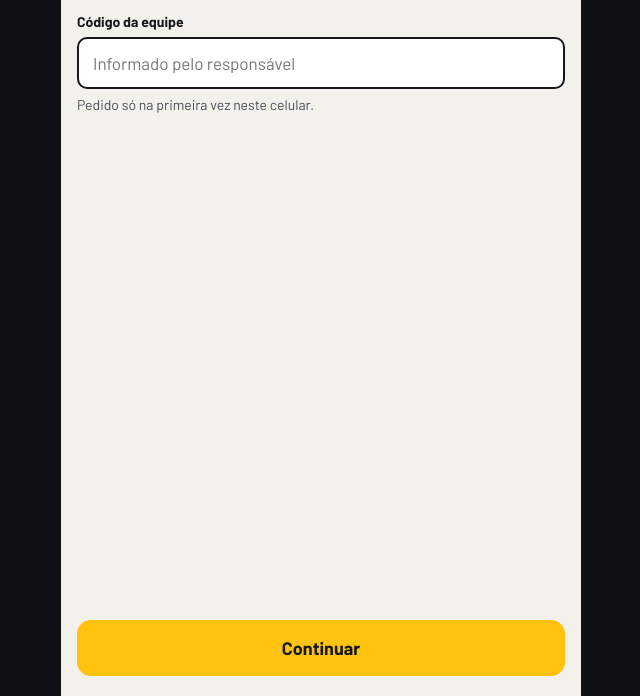
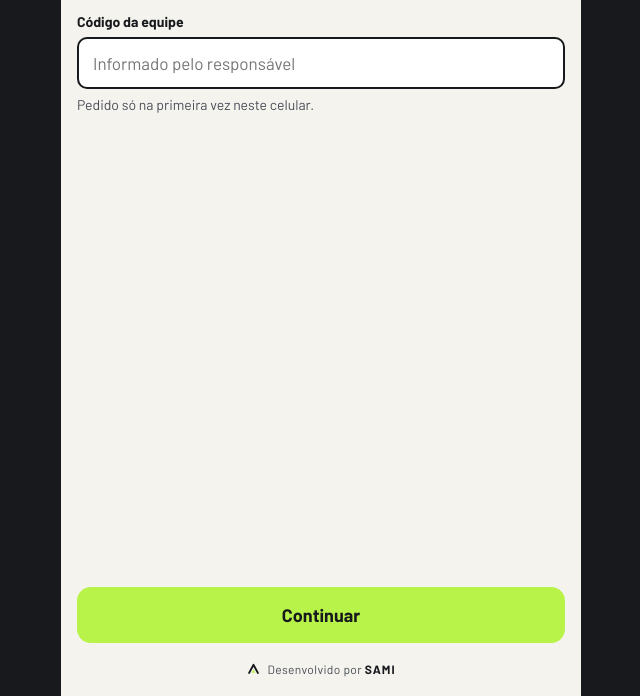
Before and after one commit to atoegis/app-inspecao, a plain HTML site: page index.html in a window 1280 px wide. Shown: the part 104-800 px from the top of the page, without its empty margins (319-959 px from the left). Drawn offline with nearby package versions, Linux system fonts and the light colour scheme; no server answers.

Commit message:
Add files via upload

```diff
--- a/css/app.css
+++ b/css/app.css
@@ -1,17 +1,17 @@
 :root {
-  --ink: #15171A;
-  --ground: #F2F1EC;
+  --ink: #17191C;
+  --ground: #F5F3EE;
   --branco: #FFFFFF;
   --muted: #4A4F57;
   --line: #D3D1C8;
   --line2: #C9C6BC;
   --soft: #E3E1D9;
-  --amarelo: #FFC20E;
-  --amarelo-suave: #FFF6D6;
-  --dark: #0E1013;
-  --dark2: #1F242B;
-  --dark3: #1B2027;
-  --muted-dark: #B8BDC4;
+  --amarelo: #B8F34A;
+  --amarelo-suave: #EEF9D9;
+  --dark: #17191C;
+  --dark2: #23262B;
+  --dark3: #1E2125;
+  --muted-dark: #9A9FA7;
   --laranja: #C2410C;
   --laranja-vivo: #FF8A3D;
   --verde: #3DDC84;
@@ -301,3 +301,8 @@ input:focus-visible, textarea:focus-visible, button:focus-visible { outline: 3px
 .item-video .acoes button { flex: 1; min-height: 44px; border-radius: 10px; font-size: 15px; font-weight: 700; border: 2px solid var(--ink); background: #fff; }
 .item-video .acoes button.perigo { border-color: var(--line2); color: var(--laranja); }
 @media (prefers-reduced-motion: reduce) { .rec-ponto { animation: none; } }
+
+/* ---------- crédito ---------- */
+.credito { margin: 4px 0 0; display: flex; align-items: center; justify-content: center; gap: 6px; font-size: 12px; letter-spacing: .03em; color: var(--muted); }
+.credito b { font-weight: 700; letter-spacing: .08em; color: var(--ink); }
+.credito .sami-simbolo { width: 15px; height: 15px; color: var(--ink); }
--- a/index.html
+++ b/index.html
@@ -3,7 +3,7 @@
 <head>
 <meta charset="utf-8">
 <meta name="viewport" content="width=device-width, initial-scale=1, viewport-fit=cover">
-<meta name="theme-color" content="#15171A">
+<meta name="theme-color" content="#17191C">
 <meta name="apple-mobile-web-app-capable" content="yes">
 <meta name="apple-mobile-web-app-status-bar-style" content="black">
 <title>Inspeção de Obra</title>
@@ -35,6 +35,7 @@
     <p class="erro" id="codigo-erro" hidden></p>
     <div class="cresce"></div>
     <button class="btn primario" type="submit">Continuar</button>
+    <p class="credito"><svg class="sami-simbolo" viewBox="0 0 24 24" aria-hidden="true"><path d="M5 19 12 6.2 19 19" fill="none" stroke="currentColor" stroke-width="3.2" stroke-linecap="round" stroke-linejoin="round"/><path d="M12 13.4 15.1 18.6H8.9Z" fill="#B8F34A" stroke="none"/></svg><span>Desenvolvido por <b>SAMI</b></span></p>
   </form>
 </section>
 
@@ -84,6 +85,7 @@
       Relatórios e envios
       <span class="contador-inline" id="inicio-pend" hidden></span>
     </button>
+    <p class="credito"><svg class="sami-simbolo" viewBox="0 0 24 24" aria-hidden="true"><path d="M5 19 12 6.2 19 19" fill="none" stroke="currentColor" stroke-width="3.2" stroke-linecap="round" stroke-linejoin="round"/><path d="M12 13.4 15.1 18.6H8.9Z" fill="#B8F34A" stroke="none"/></svg><span>Desenvolvido por <b>SAMI</b></span></p>
   </form>
 </section>
 
@@ -286,6 +288,7 @@
         <button type="button" class="btn link" id="btn-trocar-codigo">Trocar código da equipe</button>
       </div>
     </div>
+    <p class="credito" id="credito-cfg"><svg class="sami-simbolo" viewBox="0 0 24 24" aria-hidden="true"><path d="M5 19 12 6.2 19 19" fill="none" stroke="currentColor" stroke-width="3.2" stroke-linecap="round" stroke-linejoin="round"/><path d="M12 13.4 15.1 18.6H8.9Z" fill="#B8F34A" stroke="none"/></svg><span>Desenvolvido por <b>SAMI</b></span></p>
   </div>
 </section>
 
--- a/js/app.js
+++ b/js/app.js
@@ -9,7 +9,7 @@ import {
 
 const CFG = window.APP_CONFIG || {};
 const $ = (id) => document.getElementById(id);
-const AMARELO = '#FFC20E';
+const AMARELO = '#B8F34A'; // verde-lima (destaque da estaca na legenda)
 const LARANJA = '#FF8A3D';
 
 const LISTAS_PADRAO = {
--- a/js/config.js
+++ b/js/config.js
@@ -3,5 +3,5 @@
 window.APP_CONFIG = {
   apiUrl: 'https://script.google.com/macros/s/AKfycbzFMWVEyNtZIS3JKrtDV4B_pyRgCSAptZ8Un7ZDmBUlbNLEtxJkf0RnNW2-DWnCfAKb/exec',
   limiteFaixaPadrao: 40, // metros; o valor da aba Config da planilha tem prioridade
-  versao: '1.2.0',
+  versao: '1.2.1',
 };
--- a/sw.js
+++ b/sw.js
@@ -1,5 +1,5 @@
 // Service worker: guarda o app no celular para abrir e funcionar sem sinal.
-const VERSAO = 'inspecao-v1.2.0';
+const VERSAO = 'inspecao-v1.2.1';
 const ARQUIVOS = [
   './',
   'index.html',
```
Also changed, not shown: icons/icon-180.png, icons/icon-192.png, icons/icon-512.png, icons/icon-maskable-512.png, manifest.webmanifest.
